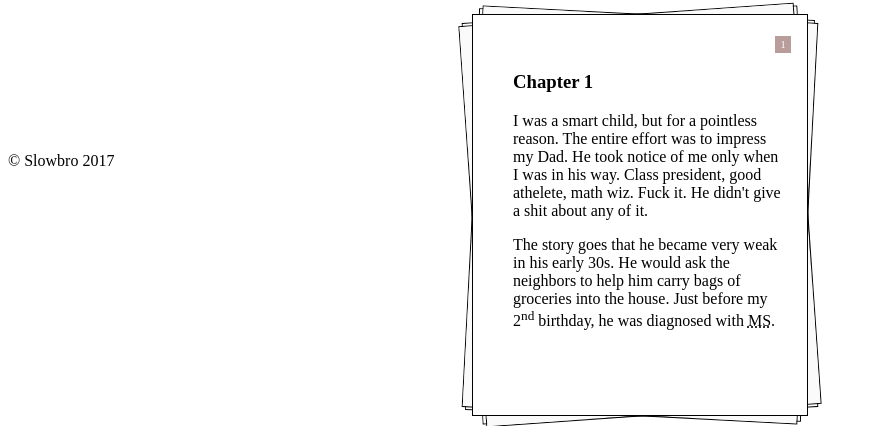
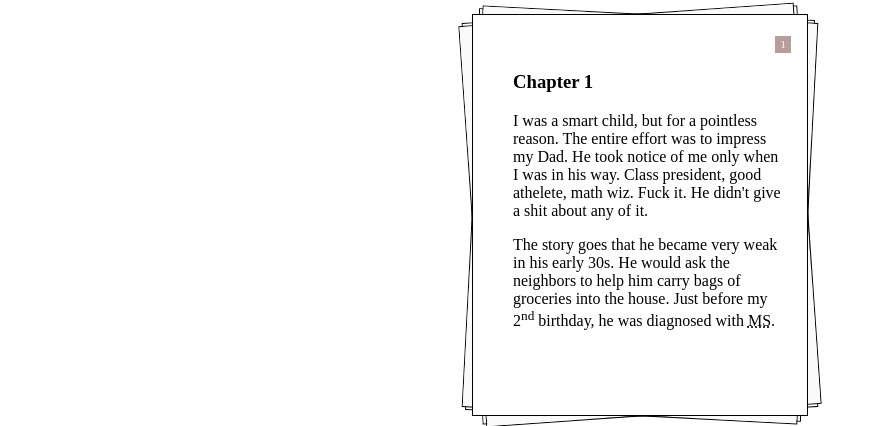
Before and after one commit to Slowbroer/my_own_web, a Yii app: template frontend/views/site/index.php in a window 1280 px wide. Shown: the part 148-574 px from the top of the page, without its empty margins (0-877 px from the left). Run offline with PHP 8.4 and a stand-in for Yii, Linux system fonts and the light colour scheme; the template is opened without the code that fills it, so the values that code supplies are empty; some libraries are stand-ins or nearby versions.

Commit message:
1.首页样式

```diff
--- a/frontend/views/layouts/main.php
+++ b/frontend/views/layouts/main.php
@@ -75,13 +75,13 @@ AppAsset::register($this);
     </div>
 </div>
 
-<footer class="footer">
-    <div class="container">
-        <p class="pull-left">&copy; Slowbro  <?= date('Y') ?></p>
-
-        <p class="pull-right"><?= Yii::powered() ?></p>
-    </div>
-</footer>
+<!--<footer class="footer">-->
+<!--    <div class="container">-->
+<!--        <p class="pull-left">&copy; Slowbro  --><?//= date('Y') ?><!--</p>-->
+<!---->
+<!--        <p class="pull-right">--><?//= Yii::powered() ?><!--</p>-->
+<!--    </div>-->
+<!--</footer>-->
 
 <?php $this->endBody() ?>
 </body>
```
